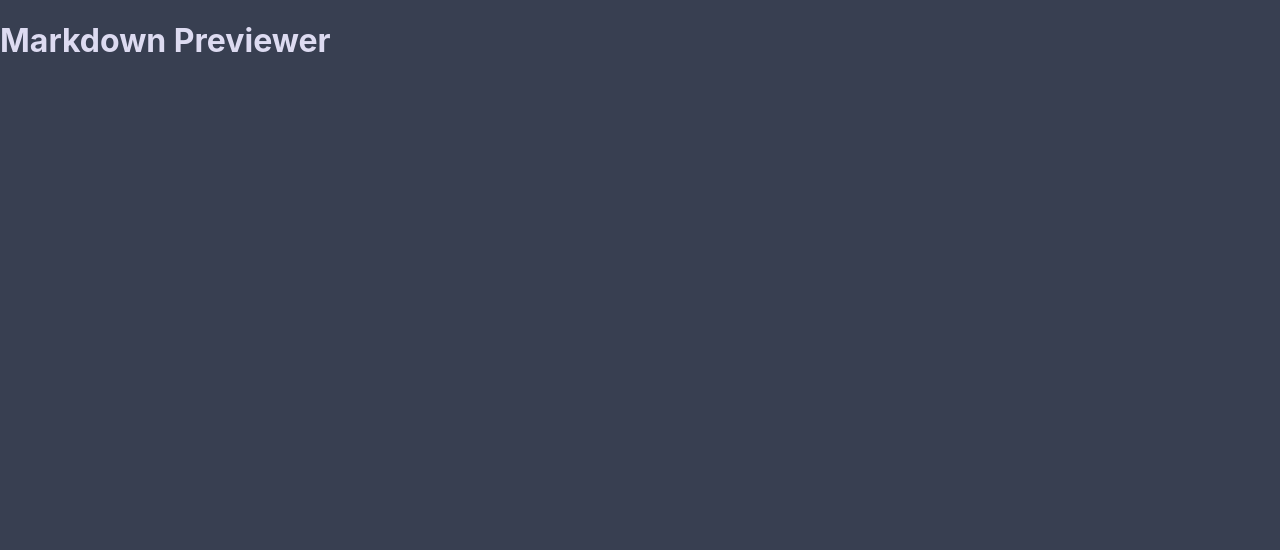
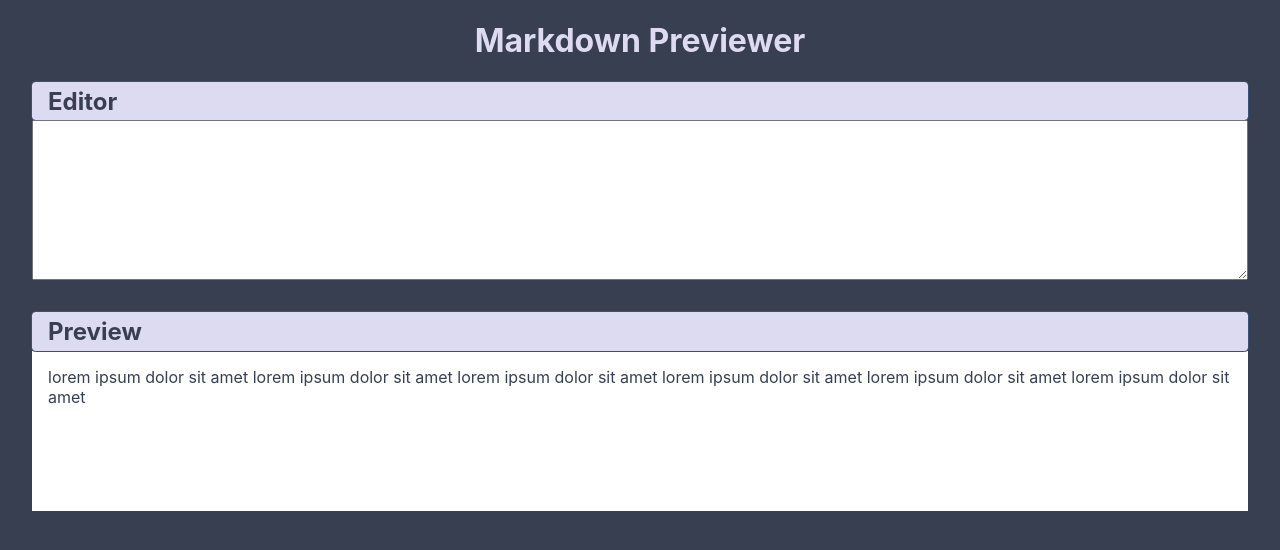
Before and after one commit to GenaPlem/react_markdown_preview_app, a React (Create React App) app: page / in a window 1280 px wide. Shown: the top 550 px of the page. Built offline with nearby package versions, Linux system fonts and the light colour scheme.

Commit message:
Add components into App.js

```diff
--- a/src/App.js
+++ b/src/App.js
@@ -1,9 +1,13 @@
 import './App.scss';
+import {Editor} from "./components/Editor";
+import {Preview} from "./components/Preview";
 
 function App() {
     return (
         <div className="App">
-            <h1>Markdown Previewer</h1>
+            <h1 className="title">Markdown Previewer</h1>
+            <Editor/>
+            <Preview/>
         </div>
     );
 }
```
